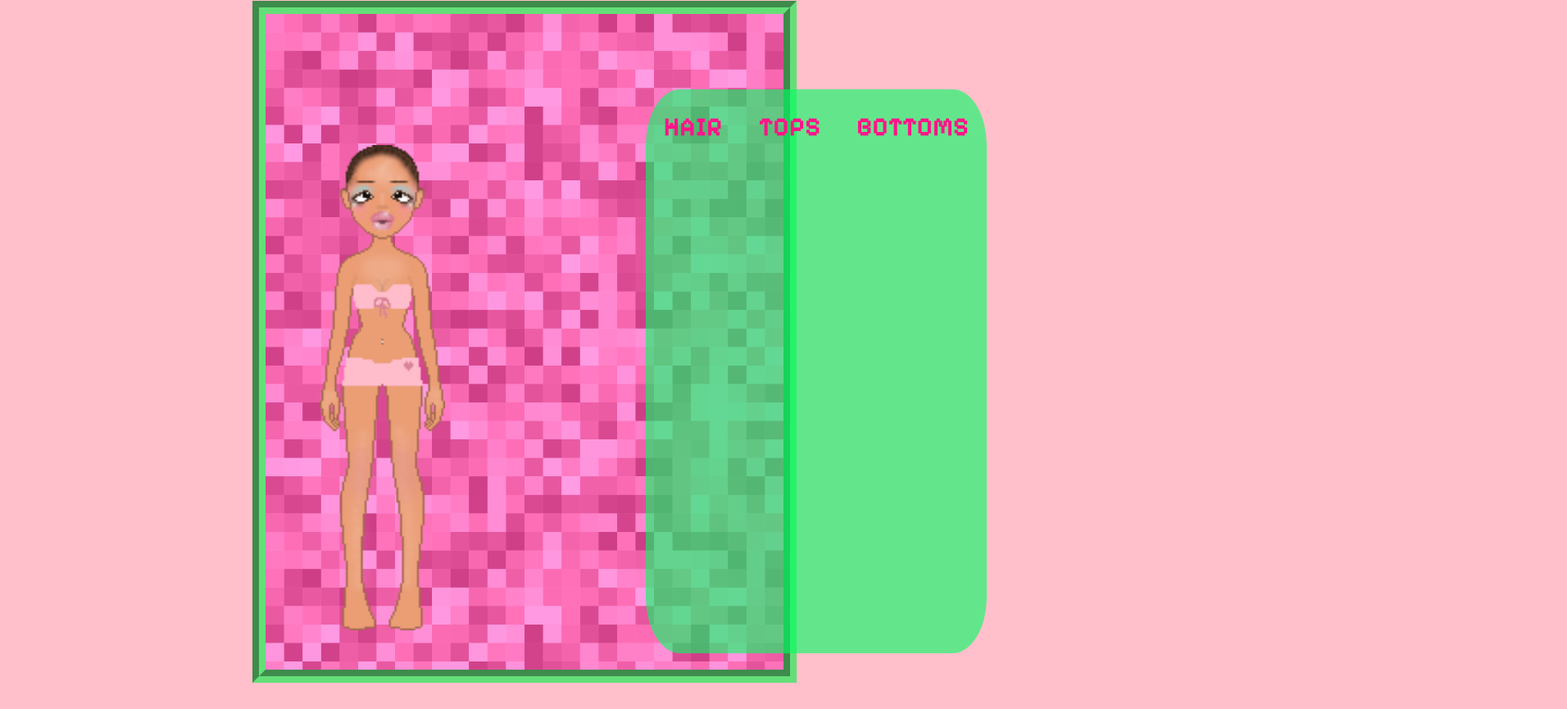
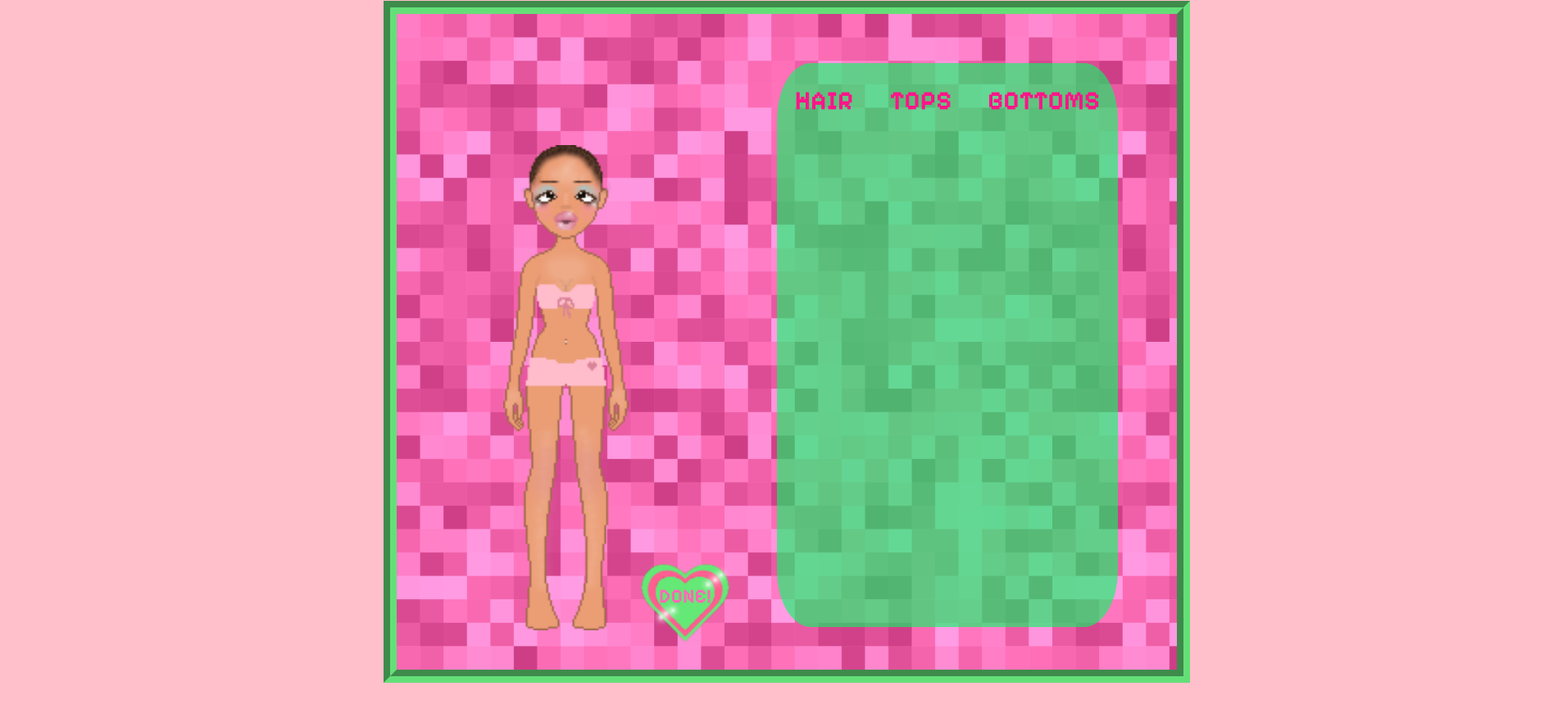
Before and after one commit to JadeC13/Game-Project, a plain HTML site: page index.html in a window 1280 px wide. Shown: the part 31-896 px from the top of the page at 82% size, 1912 px wide, since content can reach past the window. After the commit the page ends 872 px from the top, so only its background shows below. Drawn offline with Linux system fonts and the light colour scheme.

Commit message:
added a game over screen

```diff
--- /dev/null
+++ b/done.css
@@ -0,0 +1,33 @@
+body {
+    background-color: pink;
+}
+
+#main-screen {
+    border-style: groove;
+    border-color: rgb(100, 223, 120);
+    border-width: 1em;
+    margin-left: auto;
+    margin-right: auto;
+    margin-top: 2em;
+    margin-bottom: 2em;
+    width: 50%;
+    height: 50em;
+    background-image: url(assets/city.png);
+    background-size: 90em;
+    z-index: 0;
+}
+section {
+    text-align: center;
+    background-color: rgba(0, 255, 98, 0.61);
+    border-radius: 20%;
+    width: 40em;
+    height: 20em;
+    margin-left: 10em;
+    margin-top: 8em;
+}
+p {
+    font-family: "Pixelify Sans", sans-serif;
+    font-size: 2em;
+    color: rgb(255, 20, 137);
+    padding-top: 1.5em;
+}
--- a/index.html
+++ b/index.html
@@ -1,8 +1,9 @@
+<!DOCTYPE html>
 <html lang="en">
 <head>
     <meta charset="UTF-8">
     <meta name="viewport" content="width=device-width, initial-scale=1.0">
-    <title>Document</title>
+    <title>Dress Up Game</title>
     <link rel="preconnect" href="https://fonts.googleapis.com">
     <link rel="preconnect" href="https://fonts.gstatic.com" crossorigin>
     <link href="https://fonts.googleapis.com/css2?family=Abril+Fatface&family=Pixelify+Sans:wght@400..700&family=Source+Sans+3&display=swap" rel="stylesheet">
@@ -23,6 +24,10 @@
                 <h2 id="bottom-btn">BOTTOMS</h2>
             </div>
         </div>
+        <div id="finished-btn">
+            <img src="assets/button.png" alt="heart">
+            <p><a href="done.html">DONE!</a></p>
+        </div>
     </div>
     <script src="java.js"></script>
 </body>
--- a/java.js
+++ b/java.js
@@ -23,15 +23,21 @@ hairBtn.addEventListener('click', () => {
         image1.src = 'assets/hair-1.png'
         image1.alt = 'pigtails'
 
-        image1.addEventListener('click', () => {
-            chosenHair.appendChild(image1)
-            image1.style.position = 'relative'
+        image1.addEventListener('click', () => { //adding an event listener on image1 so that on clicking the image:
+            chosenHair.appendChild(image1) //it is apended onto the chosen hair div which is on the character img
+            image1.style.position = 'absolute'
             image1.style.height = '15.3em'
             image1.style.width = 'auto'
-            image1.style.right = '5.6em'
-            image1.style.bottom = '3.5em'
+            image1.style.right = '-5.4em'
+            image1.style.bottom = '-10em'
 
-            chosenHair.addEventListener('click', () => {
+            // image1.style.position = 'relative'
+            // image1.style.height = '15.3em'
+            // image1.style.width = 'auto'
+            // image1.style.right = '5.6em'
+            // image1.style.bottom = '3.5em'
+
+            chosenHair.addEventListener('click', () => { //this function has it so u can click the image on the character to remove it
                 image1.remove()
                 hairOptions.appendChild(image1)
                 image1.style = 'center'
--- a/style.css
+++ b/style.css
@@ -1,15 +1,15 @@
 body {
     background-color: pink;
+    width: 119em;
 }
 
 #main-screen {
     border-style: groove;
     border-color: rgb(100, 223, 120);
     border-width: 1em;
-    margin-left: auto;
-    margin-right: auto;
+    text-align: center;
+    margin: auto;
     margin-top: 2em;
-    margin-bottom: 2em;
     width: 50%;
     height: 50em;
     background-image: url(assets/1134.jpg);
@@ -37,7 +37,7 @@ body {
 
 .chosen-hair{
     position: relative;
-    z-index: 3;
+    z-index: 2;
     width: 30px;
     height: 30px;
     border-style: groove;
@@ -48,7 +48,7 @@ body {
 
 .chosen-top{
     position: relative;
-    z-index: 3;
+    z-index: 4;
     width: 30px;
     height: 30px;
     border-style: groove;
@@ -59,7 +59,7 @@ body {
 
 .chosen-bottom {
     position: relative;
-    z-index: 2;
+    z-index: 3;
     width: 30px;
     height: 30px;
     border-style: groove;
@@ -75,7 +75,7 @@ body {
     background-color: rgba(0, 255, 98, 0.61);
     border-radius: 10%;
     z-index: 2;
-    bottom: 33em;
+    bottom: 35em;
     left: 29em;
 }
 
@@ -143,3 +143,28 @@ h2 {
     -ms-user-select: none;
     user-select: none;
 }
+
+#finished-btn {
+    position: relative;
+    z-index: 6;
+    width: 8em;
+    bottom: 40em;
+    left: 18em;
+}
+
+#finished-btn img{
+    width: 7em;
+    height: auto;
+}
+
+#finished-btn a {
+    position: relative;
+    font-family: "Pixelify Sans", sans-serif;
+    font-size: 1.5em;
+    font-weight: bold;
+    color: hotpink;
+    z-index: 7;
+    bottom: 3.9em;
+    left: 0em;
+    text-decoration: none;
+}
```
Also changed, not shown: done.html (added, +25 -0 lines), assets/License.txt (added), assets/button.png (added), assets/city.png (added), done.js (added).
